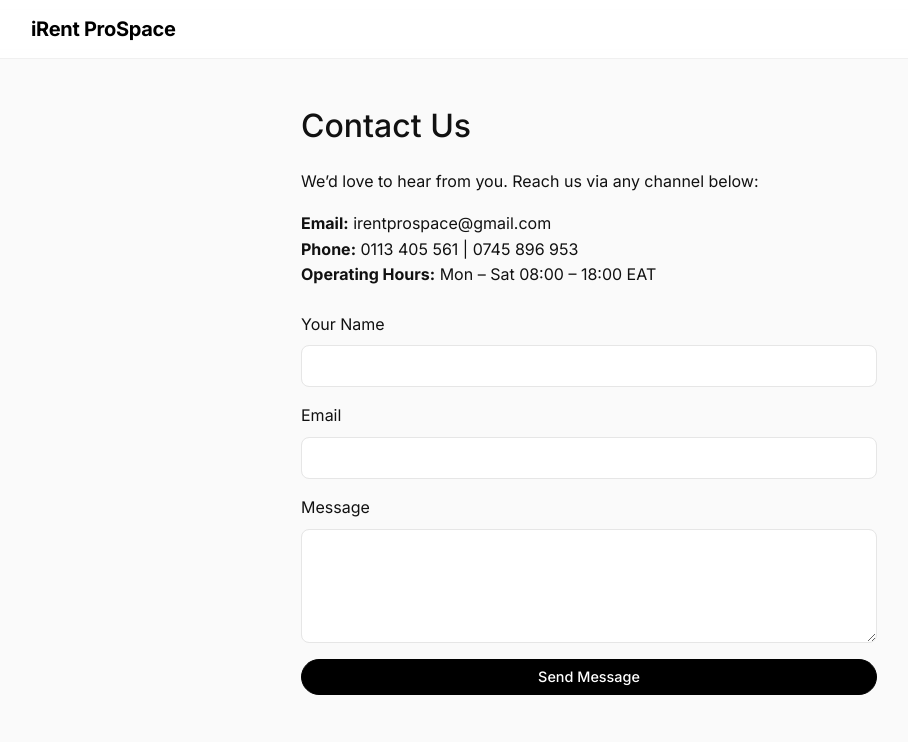
After one commit to Unbornstump/irent-prospace, a Django app: page /contact/ in a window 1280 px wide. The commit adds this page. Shown: the top 742 px of the page, without its empty margins (51-959 px from the left). Run offline with Django 5.2, Linux system fonts and the light colour scheme.

```diff
--- a/listings/static/listings/style.css
+++ b/listings/static/listings/style.css
@@ -1,87 +1,151 @@
-/* ---- iRent ProSpace custom look ---- */
+/* ===== iRent ProSpace – pro B&W v2 ===== */
+@import url('https://fonts.googleapis.com/css2?family=Inter:wght@300;400;500;600;700&display=swap');
+
 :root {
-    --primary: #f5f5f5;       /* page background */
-    --accent: #ff6000;        /* orange highlight (change to any colour you like) */
-    --text: #333;
-    --light-border: #e0e0e0;
+    --bg: #fafafa;
+    --paper: #ffffff;
+    --text: #111;
+    --text-soft: #666;
+    --line: #e6e6e6;
+    --accent: #000;
 }
 
+* { box-sizing: border-box; }
+
 body {
-    background: var(--primary);
+    background: var(--bg);
     color: var(--text);
-    font-family: "Segoe UI", Roboto, Helvetica, Arial, sans-serif;
+    font-family: 'Inter', sans-serif;
+    line-height: 1.6;
+    -webkit-font-smoothing: antialiased;
 }
 
-/* navbar – flat white with subtle shadow */
+/* navbar – glass border */
 .navbar-custom {
-    background: #ffffff !important;
-    box-shadow: 0 2px 4px rgba(0,0,0,.05);
+    background: rgba(255,255,255,.85);
+    backdrop-filter: blur(10px);
+    border-bottom: 1px solid rgba(0,0,0,.06);
+    padding: .5rem 0;
 }
-.navbar-custom .navbar-brand,
-.navbar-custom .btn {
-    color: var(--text) !important;
+.navbar-brand { font-weight: 700; letter-spacing: -.3px; }
+.navbar .btn {
+    background: var(--accent);
+    color: #fff;
+    border: 1px solid var(--accent);
+    border-radius: 18px;
+    font-size: .8rem;
+    font-weight: 500;
+    padding: .3rem .8rem;
+    transition: all .2s ease;
 }
-.navbar-custom .btn {
-    background: var(--accent);
-    border: none;
-}
-.navbar-custom .btn:hover {
-    opacity: .9;
+.navbar .btn:hover {
+    background: transparent;
+    color: var(--accent);
+    transform: translateY(-1px);
 }
 
-/* cards – clean white */
+/* cards – glass tile */
 .card {
-    border: 1px solid var(--light-border);
-    background: #ffffff;
+    background: var(--paper);
+    border: 1px solid var(--line);
+    border-radius: 14px;
+    overflow: hidden;
+    transition: transform .25s ease, box-shadow .25s ease;
 }
-/* --- cards & grid spacing --- */
-.row.g-3 { row-gap: 1.2rem; }
-.card { border-radius: 6px; overflow: hidden; }
-.card-img-top { height: 180px; object-fit: cover; }
-.card-title { font-size: 1.1rem; font-weight: 600; }
-.card-body { padding: 1rem 1.1rem; }
-.text-muted { color: #666 !important; }
+.card:hover {
+    transform: translateY(-3px);
+    box-shadow: 0 10px 25px rgba(0,0,0,.06);
+}
+.card-img-top { height: 200px; object-fit: cover; }
 
-/* --- search bar --- */
-.form-control, .form-select {
-    border: 1px solid var(--light-border);
-    border-radius: 4px;
-}
-.btn {
-    border-radius: 4px;
-    padding: .45rem .9rem;
-    font-weight: 500;
-}
+/* buttons – hairline black */
 .btn-accent {
     background: var(--accent);
     color: #fff;
-    border: none;
+    border: 1px solid var(--accent);
+    border-radius: 18px;
+    font-weight: 500;
+    font-size: .9rem;
+    padding: .4rem 1rem;
+    transition: all .2s ease;
 }
-.btn-accent:hover { opacity: .9; }
-/* ---------- lively sign-up card ---------- */
+.btn-accent:hover {
+    background: transparent;
+    color: var(--accent);
+    transform: translateY(-2px);
+}
+
+/* forms – soft inner shadow */
+.form-control, .form-select {
+    border: 1px solid var(--line);
+    border-radius: 8px;
+    padding: .5rem .75rem;
+    transition: border-color .2s, box-shadow .2s;
+}
+.form-control:focus {
+    border-color: var(--accent);
+    box-shadow: 0 0 0 2px rgba(0,0,0,.1);
+}
+
+/* sign card – floating glass */
 .sign-card {
     max-width: 480px;
     margin: 3rem auto;
-    background: #ffffff;
-    border-radius: 12px;
-    box-shadow: 0 8px 25px rgba(0,0,0,.08);
+    background: var(--paper);
+    border: 1px solid var(--line);
+    border-radius: 16px;
     padding: 2.5rem 3rem;
+    box-shadow: 0 8px 30px rgba(0,0,0,.05);
 }
 .sign-card h2 {
-    font-size: 1.75rem;
-    font-weight: 600;
-    margin-bottom: 1.5rem;
-    color: var(--accent);
+    font-size: 1.7rem;
+    font-weight: 700;
+    letter-spacing: -.5px;
 }
-.sign-card .form-label {
+.alert { border-radius: 8px; }
+
+/* fade-in cards */
+@keyframes fadeIn { from { opacity: 0; transform: translateY(12px); } to { opacity: 1; transform: translateY(0); } }
+.row > .col-md-4 { animation: fadeIn .45s ease forwards; }
+
+/* ---- oversized pills & chips ---- */
+.price-pill {
+    display: inline-block;
+    border: 1.5px solid #c4c4c4;
+    border-radius: 30px;
+    padding: .7rem 1.4rem;
+    margin: .35rem;
+    font-size: 1rem;
     font-weight: 500;
-    color: #444;
+    cursor: pointer;
+    transition: all .2s ease;
 }
-.sign-card .btn-accent {
-    font-size: 1.05rem;
-    padding: .55rem;
-    border-radius: 8px;
+.price-pill:hover, .price-pill.active {
+    background: var(--accent);
+    color: #fff;
+    border-color: var(--accent);
+    transform: scale(1.03);
 }
-.sign-card .alert {
-    border-radius: 8px;
+
+.chip {
+    display: inline-block;
+    border: 1.5px solid #c4c4c4;
+    border-radius: 26px;
+    padding: .6rem 1.2rem;
+    margin: .3rem;
+    font-size: .95rem;
+    font-weight: 500;
+    cursor: pointer;
+    transition: all .2s ease;
 }
+.chip:hover, .chip.active {
+    background: var(--accent);
+    color: #fff;
+    border-color: var(--accent);
+    transform: scale(1.03);
+}
+
+/* taller search box */
+.search-bar {
+    padding: 2.5rem 2rem;
+}
--- /dev/null
+++ b/listings/templates/listings/contact.html
@@ -0,0 +1,48 @@
+<!doctype html>
+<html lang="en">
+<head>
+  <meta charset="utf-8">
+  <title>Contact Us – iRent ProSpace</title>
+  <link href="https://cdn.jsdelivr.net/npm/bootstrap@5.3.2/dist/css/bootstrap.min.css" rel="stylesheet">
+  {% load static %}
+  <link rel="stylesheet" href="{% static 'listings/style.css' %}">
+  <style>
+    .contact-box { max-width: 600px; margin: 3rem auto; }
+  </style>
+</head>
+<body>
+<nav class="navbar navbar-custom">
+  <div class="container">
+    <a class="navbar-brand" href="{% url 'home' %}">iRent ProSpace</a>
+  </div>
+</nav>
+
+<div class="container contact-box">
+  <h2 class="mb-4">Contact Us</h2>
+  <p>We’d love to hear from you. Reach us via any channel below:</p>
+
+  <ul class="list-unstyled mb-4">
+    <li><strong>Email:</strong> irentprospace@gmail.com</li>
+    <li><strong>Phone:</strong> 0113 405 561  |  0745 896 953</li>
+    <li><strong>Operating Hours:</strong> Mon – Sat  08:00 – 18:00 EAT</li>
+  </ul>
+
+  <form method="post">
+    {% csrf_token %}
+    <div class="mb-3">
+      <label class="form-label">Your Name</label>
+      <input type="text" class="form-control" name="name" required>
+    </div>
+    <div class="mb-3">
+      <label class="form-label">Email</label>
+      <input type="email" class="form-control" name="email" required>
+    </div>
+    <div class="mb-3">
+      <label class="form-label">Message</label>
+      <textarea class="form-control" rows="4" name="message" required></textarea>
+    </div>
+    <button class="btn btn-accent w-100">Send Message</button>
+  </form>
+</div>
+</body>
+</html>
--- a/listings/urls.py
+++ b/listings/urls.py
@@ -7,4 +7,7 @@ urlpatterns = [
     path('property/<int:pk>/', views.property_detail, name='property_detail'),
     path('myadmin007/', views.monitor, name='monitor'),
     path('my-properties/', views.my_properties, name='my_properties'),
+    path('about/', views.about, name='about'),
+    path('contact/', views.contact, name='contact'),
+    path('logout/', views.logout_view, name='logout'),
 ]
--- a/listings/views.py
+++ b/listings/views.py
@@ -4,23 +4,29 @@ from .forms import PropertyForm, PropertyImageForm
 from .models import Property, PropertyImage
 from django.contrib.auth.decorators import login_required
 from accounts.models import Profile
+from django.contrib.auth import logout
 
 
 def home(request):
     qs = Property.objects.filter(available=True).order_by('-created_at')
-    location = request.GET.get('location', '')
-    bedrooms = request.GET.get('bedrooms', '')
-    min_price = request.GET.get('min_price', '')
-    max_price = request.GET.get('max_price', '')
+    location   = request.GET.get('location', '')
+    bedrooms   = request.GET.get('bedrooms', '')
+    price_range= request.GET.get('price_range', '')
 
     if location:
         qs = qs.filter(location__icontains=location)
     if bedrooms:
         qs = qs.filter(bedrooms=bedrooms)
-    if min_price:
-        qs = qs.filter(price__gte=min_price)
-    if max_price:
-        qs = qs.filter(price__lte=max_price)
+
+    # price-range quick mapper
+    if price_range == '1-5k':
+        qs = qs.filter(price__gte=1000, price__lte=5000)
+    elif price_range == '5-10k':
+        qs = qs.filter(price__gte=5001, price__lte=10000)
+    elif price_range == '10-20k':
+        qs = qs.filter(price__gte=10001, price__lte=20000)
+    elif price_range == '20k+':
+        qs = qs.filter(price__gte=20001)
 
     context = {
         'properties': qs,
@@ -71,3 +77,15 @@ def my_properties(request):
         return redirect('home')
     props = Property.objects.filter(owner_name=request.user.username).order_by('-created_at')
     return render(request, 'listings/my_properties.html', {'properties': props})
+
+def about(request):
+    return render(request, 'listings/about.html')
+
+def contact(request):
+    return render(request, 'listings/contact.html')
+
+
+
+def logout_view(request):
+    logout(request)
+    return redirect('home')
```
Also changed, not shown: listings/templates/listings/about.html (added, +42 -0 lines), listings/templates/listings/home.html (+80 -47 lines), db.sqlite3.
